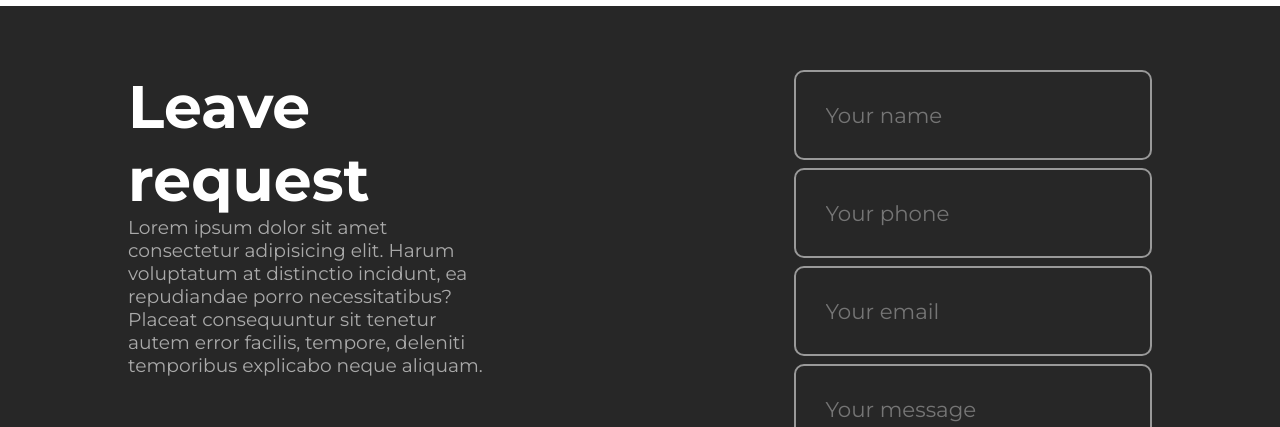
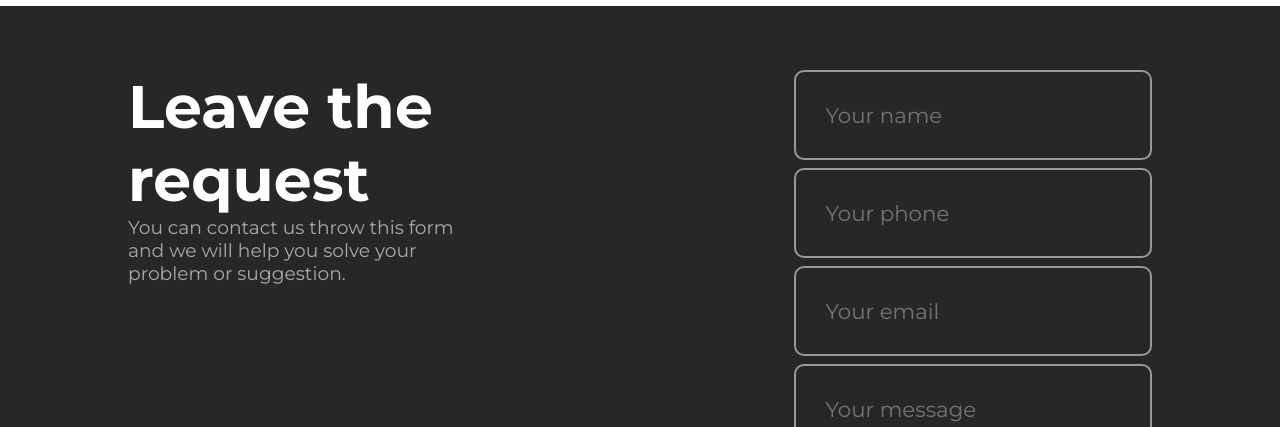
Before and after one commit to lllKoMaHDoRlll/web-project, a plain HTML site: page index.html in a window 1280 px wide. Shown: the part 7015-7442 px from the top of the page. Drawn offline with Linux system fonts and the light colour scheme.

Commit message:
add actual request section text

```diff
--- a/index.html
+++ b/index.html
@@ -748,11 +748,11 @@
     <section id="company-request">
         <div id="company-request-content-outter">
             <div id="company-request-header-outter">
-                <h1 class="text-light">Leave request</h1>
+                <h1 class="text-light">Leave the request</h1>
             </div>
             <div id="company-request-body-outter">
                 <p>
-                    Lorem ipsum dolor sit amet consectetur adipisicing elit. Harum voluptatum at distinctio incidunt, ea repudiandae porro necessitatibus? Placeat consequuntur sit tenetur autem error facilis, tempore, deleniti temporibus explicabo neque aliquam.
+                    You can contact us throw this form and we will help you solve your problem or suggestion.
                 </p>
             </div>
             <div id="company-request-contacts">
```
